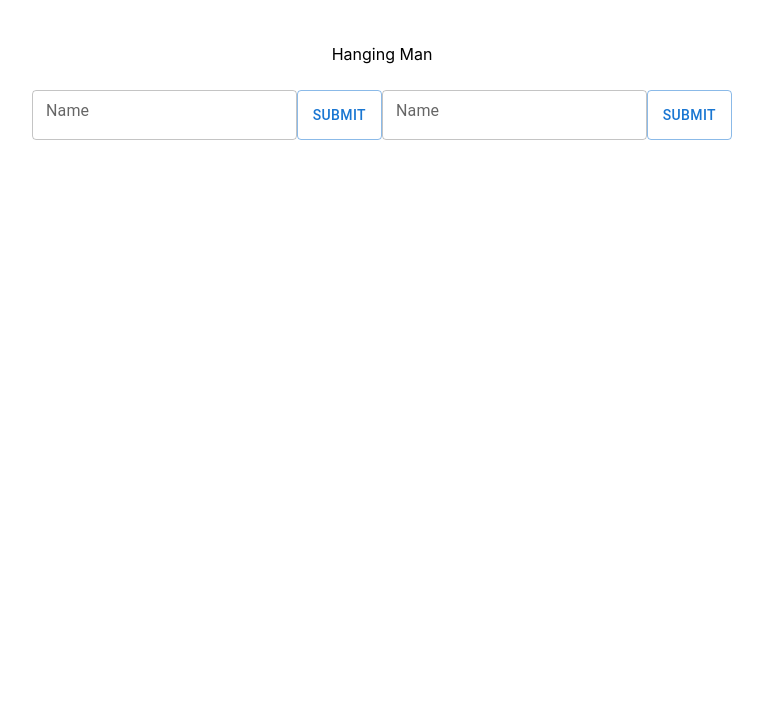
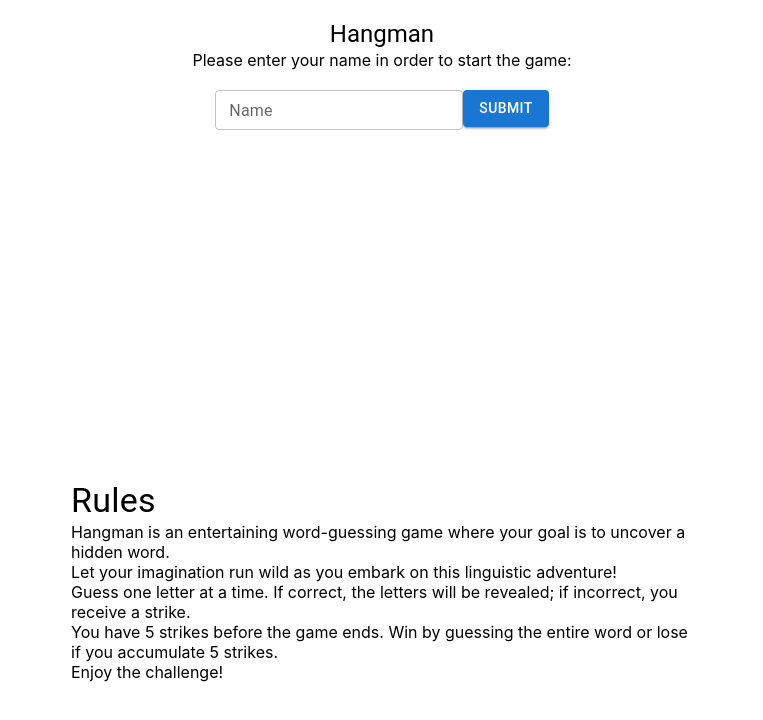
Before and after one commit to aleneagu96/hanging-man, a React (Create React App) app: page / in a window 1280 px wide. Shown: the top 720 px of the page, without its empty margins (258-1021 px from the left). Built offline with nearby package versions, Linux system fonts and the light colour scheme.

Commit message:
added more MUI and removed the 2nd player from the intial setup

```diff
--- a/src/components/GamePlay.js
+++ b/src/components/GamePlay.js
@@ -1,15 +1,17 @@
 import React, { useState, useEffect } from 'react';
 // import randomWords from 'random-words';
-import './gamePlay.css'
+import './gamePlay.css';
+import { Typography, TextField, Button, Table, TableHead, TableRow, TableCell, TableBody } from '@mui/material';
 
 function GamePlay() {
-  const [secretWord, setSecretWord] = useState('HELLO');
+  const [secretWord, setSecretWord] = useState('REACT');
   const [guessedWord, setGuessedWord] = useState('_'.repeat(secretWord.length));
   const [wrongGuesses, setWrongGuesses] = useState([]);
   const [inputLetter, setInputLetter] = useState([]);
   const [inputAnswer, setInputAnswer] = useState('');
   const [turnCount, setTurnCount] = useState(0);
   const [guessedLetters, setGuessedLetters] = useState([]);
+
 
   // useEffect(() => {
   //   setSecretWord(randomWords());
@@ -122,52 +124,65 @@ function GamePlay() {
 
   return (
     <div className='container'>
-      <h2>Hangman Game</h2>
-
+      <Typography vaiant="h2">Hangman</Typography>
       <div>
-        <h3>Secret Word</h3>
-        <p>{guessedWord.split('').join(' ')}</p>
+      <Typography variant="h4">Secret Word</Typography>
+      <Typography variant="body1">{guessedWord.split('').join(' ')}</Typography>
       </div>
 
       <div>
-        <h3>Guess a letter</h3>
-        <input
+        <Typography variant="h6">Guess a letter</Typography>
+        <TextField
+          size="small"
+          className='input-field'
           type="text"
           value={inputLetter}
           onChange={handleLetterInputChange}
           maxLength={1}
-          style={{textTransform: "uppercase"}}
         />
-        <button onClick={handleLetterGuess}>Submit</button>
+        <Button variant="contained" onClick={handleLetterGuess}>Submit</Button>
       </div>
 
       <div>
-        <h3>Guess the word</h3>
-        <input
+        <Typography variant="h6">Guess the word</Typography>
+        <TextField
+          size="small"
           type="text"
           value={inputAnswer}
           onChange={handleAnswerInputChange}
         />
-        <button onClick={handleAnswerGuess}>Submit</button>
+        <Button variant="contained" onClick={handleAnswerGuess}>Submit</Button>
       </div>
 
-      <table>
-        <thead>
-          <tr>
-            <th>Index</th>
-            <th>Letter</th>
-            <th>Valid</th>
-            <th>Date</th>
-          </tr>
-        </thead>
-        <tbody>{renderTableRows()}</tbody>
-      </table>
+      <Table className='detable' size="small" aria-label="a dense table">
+        <TableHead>
+          <TableRow>
+            <TableCell>Index</TableCell>
+            <TableCell>Letter</TableCell>
+            <TableCell>Valid</TableCell>
+            <TableCell>Date</TableCell>
+          </TableRow>
+        </TableHead>
+        <TableBody>
+          {renderTableRows()}
+        </TableBody>
+      </Table>
+      <br></br>
+      <div>
+      <Typography variant="h7">Wrong guesses:</Typography>
+      <br></br>
+      <Typography variant="body6">{wrongGuesses.join(', ')}</Typography>
+        <br></br>
 
-      <div>
-        <h3>Wrong Guesses</h3>
-        <p>{wrongGuesses.join(', ')}</p>
-        <br></br>
-        <p>{renderWrongGuessesTable()}</p>
+      {/* <div>
+       <Table>
+        <TableBody>
+        {renderWrongGuessesTable()}
+        </TableBody>
+      </Table>  */}
+
+      {/* </div> */}
+
 
       </div>
 
--- a/src/components/InitialSetup.css
+++ b/src/components/InitialSetup.css
@@ -4,19 +4,8 @@
   align-items: center;
 }
 
-.input {
-  display: flex;
-  max-width: 700px;
-  width: 100%;
-  margin-bottom: 10px;
+.rules{
+  padding-top: 350px;
+  max-width: 50%;
+  align-items: center;
 }
-
-.inputbox {
-  flex: 1;
-
-}
-
-.submit-button {
-  flex: 0 0 auto;
-  width: auto;
-}
--- a/src/components/InitialSetup.js
+++ b/src/components/InitialSetup.js
@@ -1,38 +1,40 @@
 import React, { useState, useEffect } from 'react';
-import { TextField, Button } from '@mui/material';
+import { Typography, TextField, Button, Table, TableHead, TableRow, TableCell, TableBody } from '@mui/material';
 import './initialSetup.css';
 
 function InitialSetup({ handleStartGame }) {
   const [playerName, setPlayerName] = useState('');
-  const [playerName2, setPlayerName2] = useState('');
+  // const [playerName2, setPlayerName2] = useState('');
   const [finalValue, setFinalValue] = useState('');
-  const [finalValue2, setFinalValue2] = useState('');
+  // const [finalValue2, setFinalValue2] = useState('');
 
   const handleInputChange = (event) => {
     setPlayerName(event.target.value);
   };
 
-  const handleInputChange2 = (event) => {
-    setPlayerName2(event.target.value);
-  };
+  // const handleInputChange2 = (event) => {
+  //   setPlayerName2(event.target.value);
+  // };
 
   const handleSave = () => {
     setFinalValue(playerName);
   };
 
-  const handleSave2 = () => {
-    setFinalValue2(playerName2);
-  };
+  // const handleSave2 = () => {
+  //   setFinalValue2(playerName2);
+  // };
 
   useEffect(() => {
-    if (finalValue && finalValue2) {
+    if (finalValue) {
       handleStartGame();
     }
-  }, [finalValue, finalValue2, handleStartGame]);
+  }, [finalValue, handleStartGame]);
 
   return (
     <div className='hang'>
-      <p>Hanging Man</p>
+      <Typography variant="h5">Hangman</Typography>
+      <Typography variant="h9">Please enter your name in order to start the game:</Typography>
+      <br></br>
       <div className="input">
         <TextField
           className='inputbox'
@@ -45,28 +47,40 @@ function InitialSetup({ handleStartGame }) {
         />
         <Button
           className='submit-button'
-          variant="outlined"
+          variant="contained"
           size="big"
-          onClick={handleSave}
-        >
+          onClick={handleSave}>
           Submit
         </Button>
-        <TextField
+
+        {/* <TextField
           className='inputbox'
           id="outlined-basic"
           label="Name"
           size="small"
-          variant="outlined"
           value={playerName2}
           onChange={handleInputChange2}
         />
         <Button
           className='submit-button'
-          variant="outlined"
+          variant="contained"
           onClick={handleSave2}
         >
           Submit
-        </Button>
+        </Button> */}
+      </div>
+      <div className='rules'>
+      <Typography variant="h4">Rules</Typography>
+
+      <Typography variant="h20">Hangman is an entertaining word-guessing game where your goal is to uncover a hidden word.</Typography>
+      <br></br>
+      <Typography variant="h20">Let your imagination run wild as you embark on this linguistic adventure!</Typography>
+      <br></br>
+      <Typography variant="h20"> Guess one letter at a time. If correct, the letters will be revealed; if incorrect, you receive a strike.</Typography>
+      <br></br>
+      <Typography variant="h20"> You have 5 strikes before the game ends. Win by guessing the entire word or lose if you accumulate 5 strikes.</Typography>
+      <br></br>
+      <Typography variant="h20"> Enjoy the challenge!</Typography>
       </div>
     </div>
   );
--- a/src/components/gamePlay.css
+++ b/src/components/gamePlay.css
@@ -3,15 +3,11 @@
     flex-direction: column;
     align-items: center;
     justify-content: center;
-    height: 100vh;
+    /* height: 100vh; */
     text-align: center;
+    width: 90%;
   }
 
-  .table-container {
-    margin-top: 20px;
+  .detable{
+    max-width: fit-content;
   }
-
-  input[type='text'],
-  button {
-    margin-top: 10px;
-  }
```
